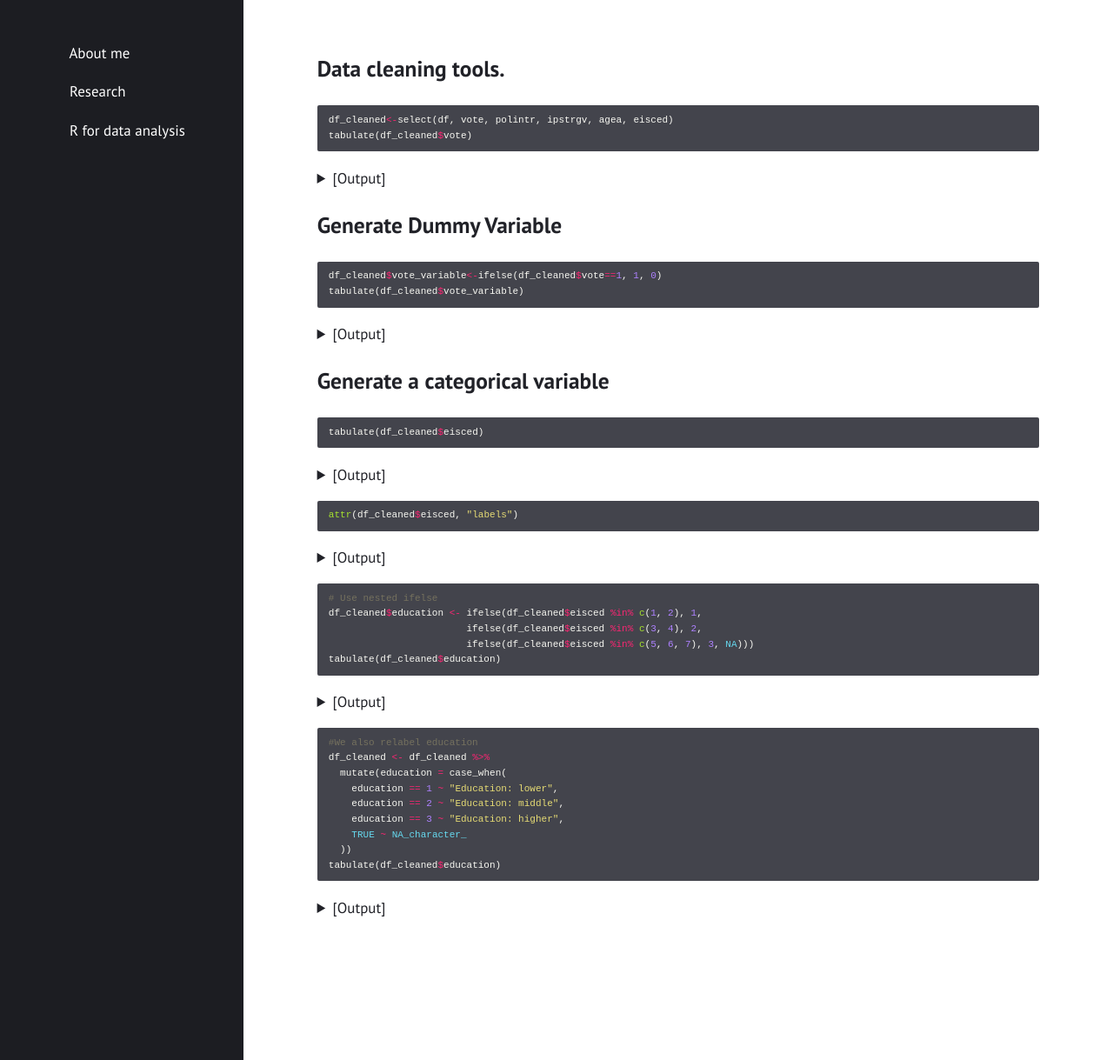
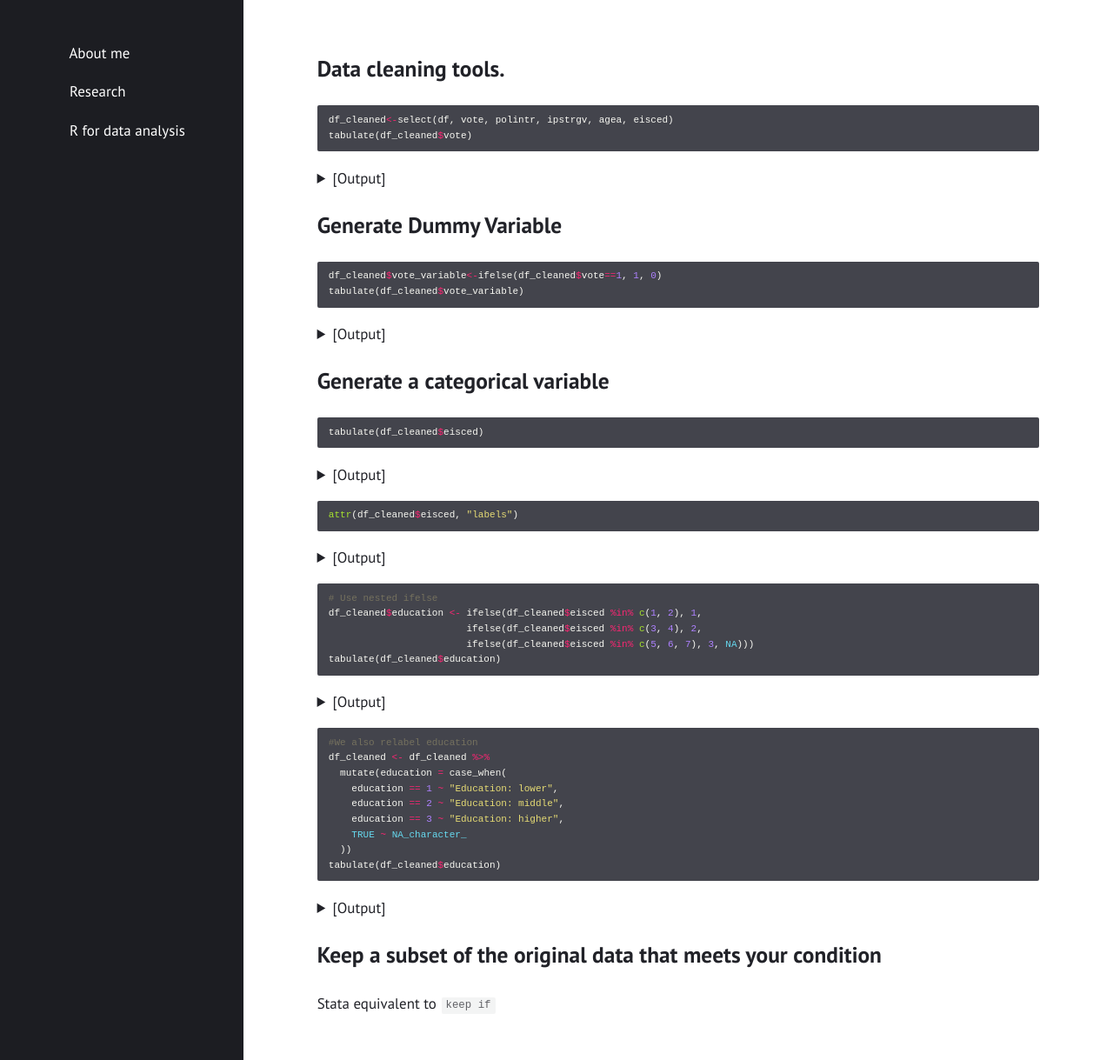
Before and after one commit to gubellom/gubellom.github.io, a Jekyll site: the page built from R files/Manipulation.md, in a window 1280 px wide and 1219 px high. Shown: the whole window at 87% size. Built offline with Jekyll 4.4.1, drawn with Linux system fonts in a browser that asks for light colours.

Commit message:
Update Manipulation.md
Signed-off-by: Michele Gubello <62111923+gubellom@users.noreply.github.com>

```diff
--- a/R files/Manipulation.md
+++ b/R files/Manipulation.md
@@ -144,3 +144,8 @@ tabulate(df_cleaned$education)
 5             Total     44387     100.00         NA
   </pre>
 </details>
+
+
+# Keep a subset of the original data that meets your condition
+
+Stata equivalent to `keep if`
```
